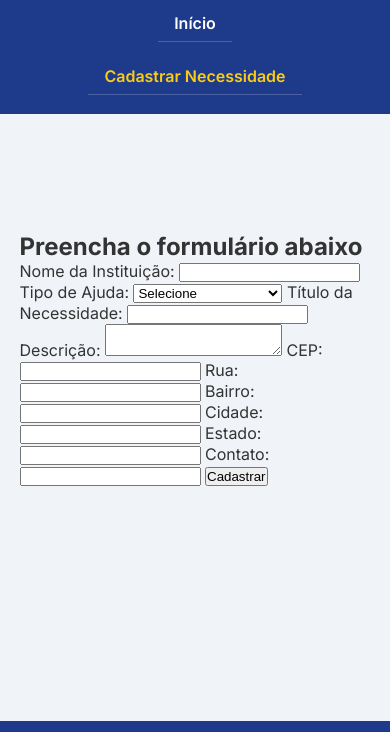
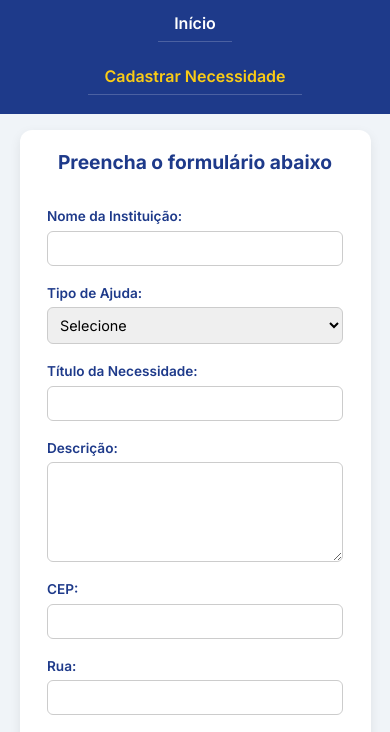
Before and after one commit to SrLinku/Projeto-Voluntariado, a plain HTML site: page cadastro.html in a window 390 px wide. Shown: the part 53-785 px from the top of the page. Drawn offline with Linux system fonts and the light colour scheme.

Commit message:
style: estilizacao da pagina de cadastro
Inserido o css da tela de cadastro com tela centralizada, ordem dos campos, campos com padrão de tamanho e responsividade

```diff
--- a/cadastro.html
+++ b/cadastro.html
@@ -8,6 +8,9 @@
 
     <!-- Importação do CSS geral (estrutura, header, footer, botões, etc.) -->
     <link rel="stylesheet" href="css/style.css" />
+
+    <!-- Importa o estilo específico da página inicial -->
+    <link rel="stylesheet" href="css/cadastro.css" />
 
     <!-- Fonte Inter do Google Fonts (moderna e legível) -->
     <link
@@ -34,11 +37,11 @@
 
     <!-- Conteúdo principal da página -->
     <main class="container">
-      <section>
+      <section class="form-section">
         <h2>Preencha o formulário abaixo</h2>
 
         <!-- Formulário de cadastro de necessidade -->
-        <form id="formCadastro">
+        <form id="formCadastro" class="form-container">
           <!-- Campo: Nome da Instituição -->
           <label>
             Nome da Instituição:
--- /dev/null
+++ b/css/cadastro.css
@@ -0,0 +1,83 @@
+/* ===== TELA DE CADASTRO ===== */
+
+/* Área principal da página */
+main {
+  flex: 1;
+  padding: clamp(1rem, 4vw, 3rem) 0;
+}
+
+/* Seção que envolve todo o formulário */
+.form-section {
+  background: white;
+  padding: clamp(1rem, 5vw, 3rem);
+  border-radius: 12px;
+  box-shadow: 0 4px 12px rgba(0, 0, 0, 0.08);
+  max-width: 800px;
+  margin: auto;
+}
+
+/* Título do formulário */
+.form-section h2 {
+  text-align: center;
+  color: #1e3a8a;
+  margin-bottom: 2rem;
+  font-size: clamp(1.2rem, 4vw, 2rem);
+  padding: 0 1rem;
+  line-height: 1.4;
+}
+
+/* Container do formulário com os campos organizados verticalmente */
+.form-container {
+  display: flex;
+  flex-direction: column;
+  gap: 1.2rem;
+  padding: 0 0.5rem;
+}
+
+/* Estilo dos rótulos (labels) e campos de entrada */
+.form-container label {
+  display: flex;
+  flex-direction: column;
+  font-weight: 600;
+  color: #1e3a8a;
+  font-size: clamp(0.85rem, 2.5vw, 1rem);
+}
+
+/* Estilização comum para todos os campos de entrada */
+.form-container input,
+.form-container textarea,
+.form-container select {
+  padding: clamp(0.5rem, 2vw, 0.8rem);
+  border-radius: 6px;
+  border: 1px solid #ccc;
+  font-size: clamp(0.9rem, 2vw, 1rem);
+  margin-top: 0.4rem;
+  font-family: 'Inter', sans-serif;
+  width: 100%;
+  max-width: 100%;
+}
+
+/* Estilo específico para o campo de texto longo (textarea) */
+.form-container textarea {
+  resize: vertical;
+  min-height: 100px;
+}
+
+/* Estilização do botão de envio */
+.form-container button {
+  background-color: #3b82f6;
+  color: white;
+  border: none;
+  padding: clamp(0.8rem, 3vw, 1rem);
+  border-radius: 8px;
+  font-size: clamp(1rem, 2.5vw, 1.2rem);
+  font-weight: 600;
+  cursor: pointer;
+  transition: background-color 0.3s ease;
+  margin-top: 1rem;
+}
+
+/* Efeito visual ao passar o mouse sobre o botão */
+.form-container button:hover {
+  background-color: #2563eb;
+}
```
